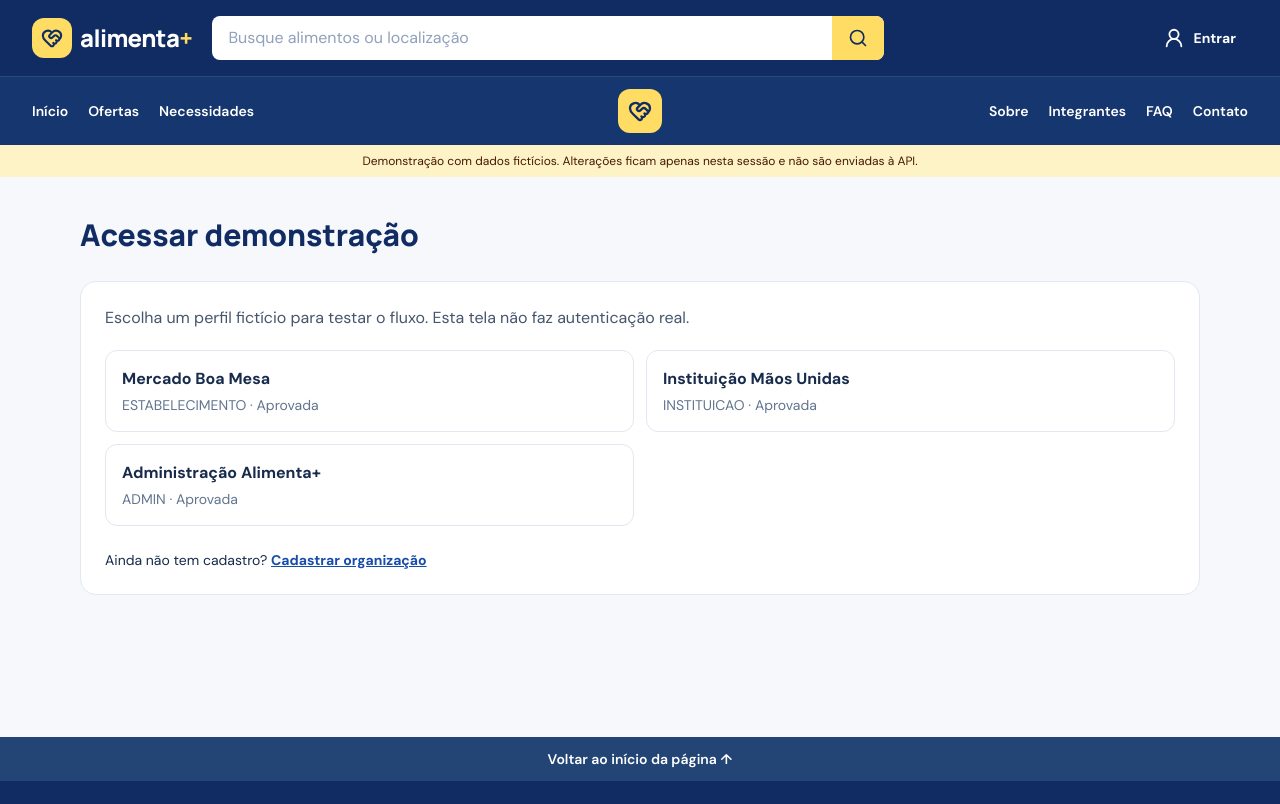
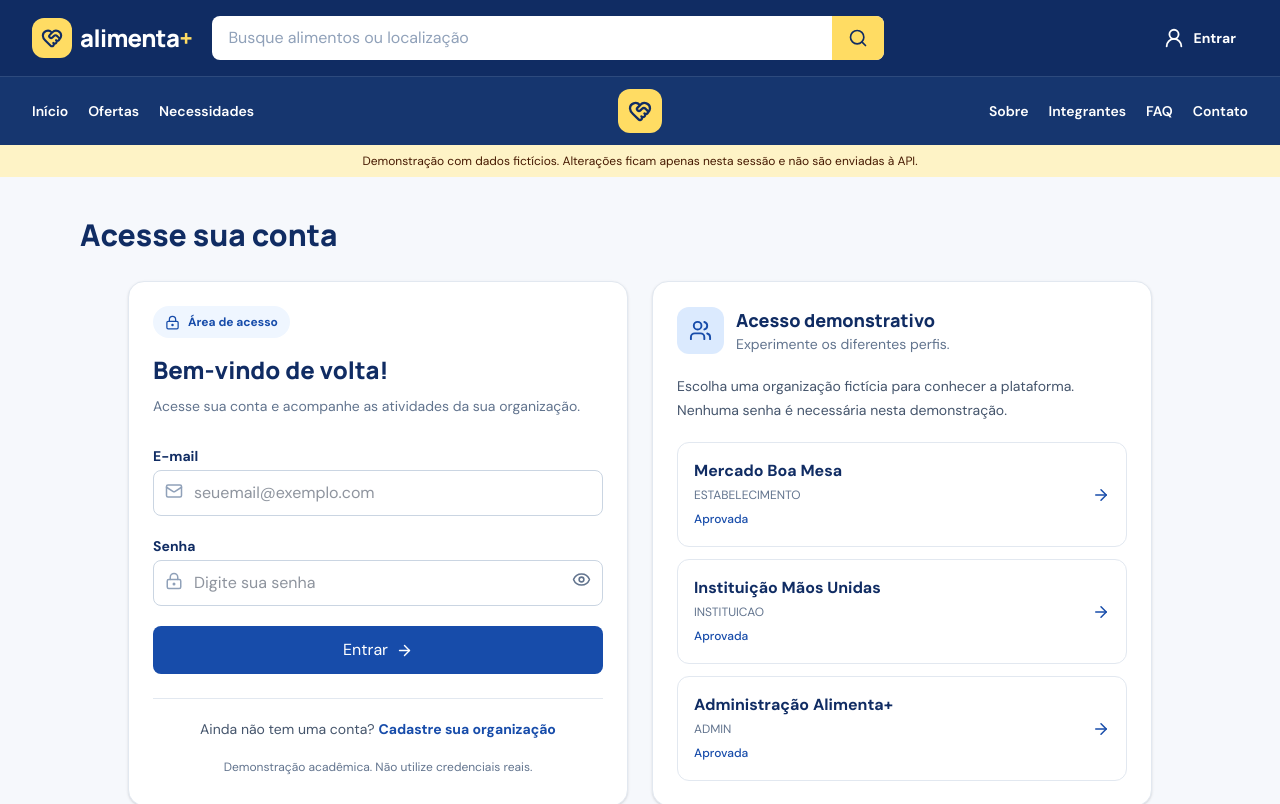
Before and after one commit to NEXT-TECH-ALIMENTA-MAIS/FRONT-END-DESIGN-ENGINEERING, a React (Vite) app: page /acesso in a window 1280 px wide. Shown: the top 804 px of the page. Built offline with nearby package versions, Linux system fonts and the light colour scheme.

Commit message:
feat: criando interface de login

```diff
--- a/src/pages/Acesso/Acesso.tsx
+++ b/src/pages/Acesso/Acesso.tsx
@@ -1,7 +1,155 @@
+
+import { useState, type FormEvent } from 'react'
 import { Link } from 'react-router-dom'
-import { Pagina, painel } from '../../components/Interface/Interface'
+import { ArrowRight, Eye, EyeOff, LockKeyhole, Mail, Users } from 'lucide-react'
+import { Pagina, Mensagem, botao, campo, painel } from '../../components/Interface/Interface'
 import type { Estado } from '../../data/estado'
 
-export function Acesso({orgs, setPerfil}: Estado) {
-  return <Pagina titulo="Acessar demonstração"><div className={painel}><p className="mb-5 text-slate-600">Escolha um perfil fictício para testar o fluxo. Esta tela não faz autenticação real.</p><div className="grid gap-3 sm:grid-cols-2">{orgs.filter(o=>o.ativa).map(o=><Link key={o.id} to="/painel" onClick={()=>setPerfil(o.id)} className="rounded-xl border border-slate-200 p-4 hover:border-bluebrand"><strong>{o.nome}</strong><p className="mt-1 text-sm text-slate-500">{o.papel.replace('_',' ')} · {o.aprovada?'Aprovada':'Aguardando aprovação'}</p></Link>)}</div><p className="mt-6 text-sm">Ainda não tem cadastro? <Link className="font-bold text-bluebrand underline" to="/cadastro">Cadastrar organização</Link></p></div></Pagina>
+export function Acesso({ orgs, setPerfil }: Estado) {
+  const [email, setEmail] = useState('')
+  const [senha, setSenha] = useState('')
+  const [mostrarSenha, setMostrarSenha] = useState(false)
+  const [mensagem, setMensagem] = useState('')
+
+  const perfisDisponiveis = orgs.filter(org => org.ativa)
+
+  function entrar(evento: FormEvent<HTMLFormElement>) {
+    evento.preventDefault()
+    setMensagem('O login real ainda não está disponível. Utilize um dos perfis demonstrativos.')
+    setSenha('')
+  }
+
+  return (
+    <Pagina titulo="Acesse sua conta">
+      <div className="mx-auto grid max-w-5xl gap-6 lg:grid-cols-2">
+        <section className={`${painel} shadow-sm`}>
+          <div className="mb-7">
+            <span className="mb-4 inline-flex items-center gap-2 rounded-full bg-blue-50 px-3 py-2 text-xs font-bold text-bluebrand">
+              <LockKeyhole size={15} />
+              Área de acesso
+            </span>
+
+            <h2 className="font-display text-2xl font-extrabold text-navy">
+              Bem-vindo de volta!
+            </h2>
+
+            <p className="mt-2 text-sm leading-6 text-slate-500">
+              Acesse sua conta e acompanhe as atividades da sua organização.
+            </p>
+          </div>
+
+          <form onSubmit={entrar} className="space-y-5">
+            <div>
+              <label htmlFor="email-login" className="block text-sm font-bold text-navy">
+                E-mail
+              </label>
+              <div className="relative">
+                <Mail size={18} className="absolute left-3 top-4 text-slate-400" />
+                <input
+                  id="email-login"
+                  type="email"
+                  value={email}
+                  onChange={evento => setEmail(evento.target.value)}
+                  placeholder="seuemail@exemplo.com"
+                  autoComplete="email"
+                  className={`${campo} pl-10`}
+                  required
+                />
+              </div>
+            </div>
+
+            <div>
+              <label htmlFor="senha-login" className="block text-sm font-bold text-navy">
+                Senha
+              </label>
+              <div className="relative">
+                <LockKeyhole size={18} className="absolute left-3 top-4 text-slate-400" />
+                <input
+                  id="senha-login"
+                  type={mostrarSenha ? 'text' : 'password'}
+                  value={senha}
+                  onChange={evento => setSenha(evento.target.value)}
+                  placeholder="Digite sua senha"
+                  autoComplete="current-password"
+                  className={`${campo} pl-10 pr-12`}
+                  required
+                />
+                <button
+                  type="button"
+                  onClick={() => setMostrarSenha(!mostrarSenha)}
+                  aria-label={mostrarSenha ? 'Ocultar senha' : 'Mostrar senha'}
+                  className="absolute right-3 top-3.5 text-slate-500 hover:text-bluebrand"
+                >
+                  {mostrarSenha ? <EyeOff size={19} /> : <Eye size={19} />}
+                </button>
+              </div>
+            </div>
+
+            <button type="submit" className={`${botao} w-full gap-2 py-3`}>
+              Entrar
+              <ArrowRight size={17} />
+            </button>
+
+            <Mensagem texto={mensagem} />
+          </form>
+
+          <div className="mt-6 border-t border-slate-200 pt-5 text-center">
+            <p className="text-sm text-slate-600">
+              Ainda não tem uma conta?{' '}
+              <Link to="/cadastro" className="font-bold text-bluebrand hover:underline">
+                Cadastre sua organização
+              </Link>
+            </p>
+          </div>
+
+          <p className="mt-5 text-center text-xs text-slate-500">
+            Demonstração acadêmica. Não utilize credenciais reais.
+          </p>
+        </section>
+
+        <section className={`${painel} bg-[#f8faff] shadow-sm`}>
+          <div className="mb-5 flex items-center gap-3">
+            <span className="rounded-xl bg-blue-100 p-3 text-bluebrand">
+              <Users size={23} />
+            </span>
+            <div>
+              <h2 className="font-display text-lg font-extrabold text-navy">
+                Acesso demonstrativo
+              </h2>
+              <p className="text-sm text-slate-500">
+                Experimente os diferentes perfis.
+              </p>
+            </div>
+          </div>
+
+          <p className="mb-5 text-sm leading-6 text-slate-600">
+            Escolha uma organização fictícia para conhecer a plataforma.
+            Nenhuma senha é necessária nesta demonstração.
+          </p>
+
+          <div className="space-y-3">
+            {perfisDisponiveis.map(org => (
+              <Link
+                key={org.id}
+                to="/painel"
+                onClick={() => setPerfil(org.id)}
+                className="flex items-center justify-between gap-3 rounded-xl border border-slate-200 bg-white p-4 transition hover:border-bluebrand hover:shadow-sm"
+              >
+                <div>
+                  <h3 className="font-bold text-navy">{org.nome}</h3>
+                  <p className="mt-1 text-xs text-slate-500">
+                    {org.papel.replaceAll('_', ' ')}
+                  </p>
+                  <span className="mt-2 inline-block text-xs font-medium text-bluebrand">
+                    {org.aprovada ? 'Aprovada' : 'Aguardando aprovação'}
+                  </span>
+                </div>
+                <ArrowRight size={18} className="shrink-0 text-bluebrand" />
+              </Link>
+            ))}
+          </div>
+        </section>
+      </div>
+    </Pagina>
+  )
 }
```
